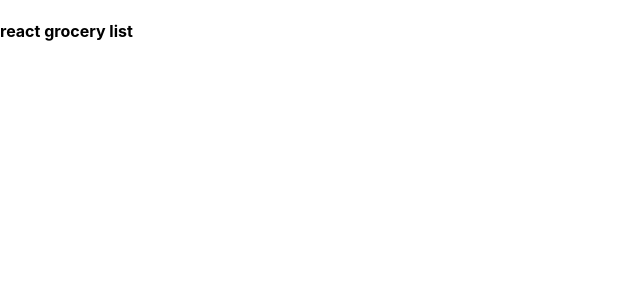
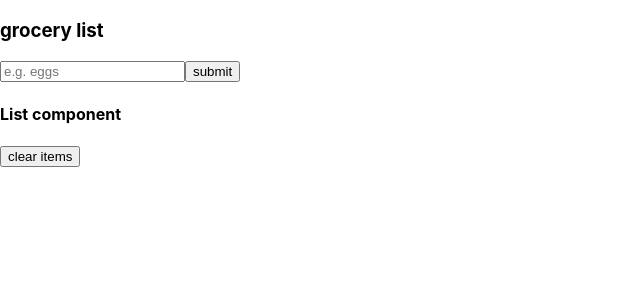
Before and after one commit to Dusan-Pejcic/React-Grocery-List, a React (Create React App) app: page / in a window 1280 px wide. Shown: the top 300 px of the page, without its empty margins (0-640 px from the left). Built offline with nearby package versions, Linux system fonts and the light colour scheme; the HTML template or start-up script is replaced by a standard one.

Commit message:
list and alert components added, form added

```diff
--- a/package.json
+++ b/package.json
@@ -8,6 +8,7 @@
     "@testing-library/user-event": "^12.1.10",
     "react": "^17.0.2",
     "react-dom": "^17.0.2",
+    "react-icons": "^4.3.1",
     "react-scripts": "4.0.3",
     "web-vitals": "^1.0.1"
   },
--- a/src/App.js
+++ b/src/App.js
@@ -1,8 +1,39 @@
+import React, { useState, useEffect } from 'react';
+import List from './components/List';
+import Alert from './components/Alert';
 function App() {
+  const [name, setName] = useState('');
+  const [list, setList] = useState([]);
+  const [isEditing, setIsEditing] = useState(false);
+  const [editId, setEditId] = useState(null);
+  const [alert, setAlert] = useState({show:false,
+                                      msg: '',
+                                      type: ''})
+
+  const handleSubmit =(e)=> {
+    e.preventDefault();
+    console.log('hello');
+  }
+
   return (
-    <div className="App">
-      <h4>react grocery list</h4>
-    </div>
+    <section className="section-center">
+      <form onSubmit={handleSubmit} className="grocery-form">
+        {alert.show && <Alert />}
+        <h3>grocery list</h3>
+        <div className="form-control">
+          <input type="text" className='frocery' placeholder='e.g. eggs' value={name} onChange={(e)=> setName(e.target.vlue)}/>
+          <button className='submit-btn' type='submit'>
+            {isEditing ? 'edit' : 'submit'}
+          </button>
+        </div>
+      </form>
+      <div className="grocery-container">
+        <List />
+        <button className="clear-btn">
+            clear items
+          </button>
+      </div>
+    </section>
   );
 }
 
--- /dev/null
+++ b/src/components/Alert.js
@@ -0,0 +1,9 @@
+const Alert = () => {
+  return (
+    <div>
+      <h4>Alert</h4>
+    </div>
+   );
+}
+
+export default Alert;
--- /dev/null
+++ b/src/components/List.js
@@ -0,0 +1,9 @@
+const List = () => {
+  return (
+    <div>
+      <h4>List component</h4>
+    </div>
+   );
+}
+
+export default List;
```
Also changed, not shown: 2 other files (tests, documents, lock files or other folders).
